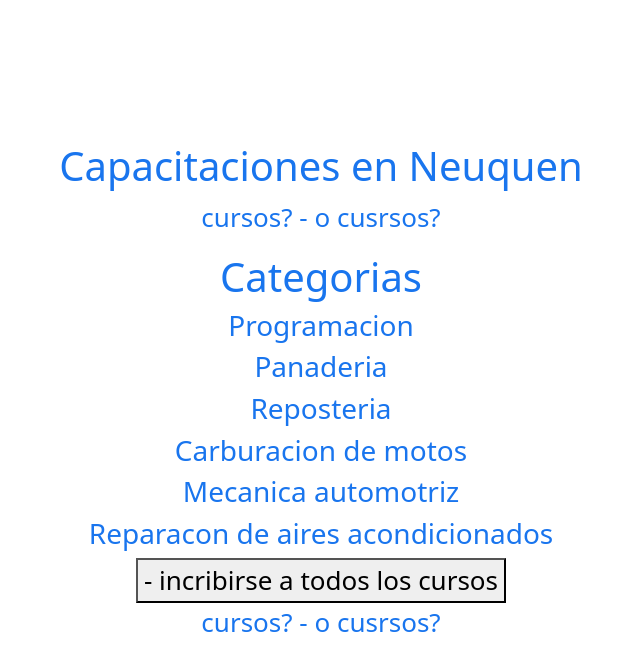
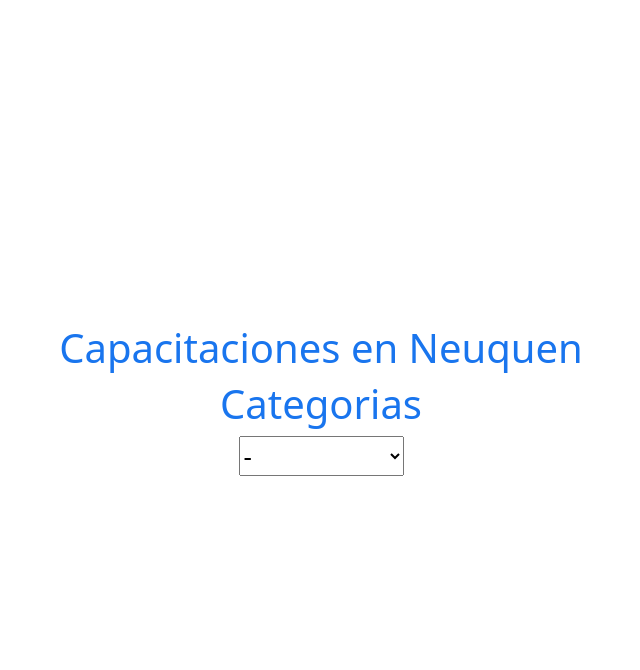
Before and after one commit to FernandezIgnacio/EvaTecnicaNyM, a React (Create React App) app: page / in a window 1280 px wide. Shown: the top 670 px of the page, without its empty margins (319-959 px from the left). Built offline with nearby package versions, Linux system fonts and the light colour scheme.

Commit message:
agrego cambios realizdos por nacho de su rama

```diff
--- a/src/App.js
+++ b/src/App.js
@@ -1,28 +1,57 @@
+import React, { useState } from "react";
 import "./App.css";
 /* import { Descripcion } from "./components/descripcion.jsx"; */
-import { Categorias } from "./components/categorias";
-import { Boton } from "./components/button";
-import { Cursos } from "./components/cursos";
+/* import { Categorias } from "./components/categorias"; */
 import { Titulo } from "./components/titulo";
+const cat = [
+  {
+    idCategoria: "1",
+    nombreCat: "Informatica",
+  },
+  {
+    idCategoria: "2",
+    nombreCat: "Cocina",
+  },
+];
+const Cursos = [
+  {
+    idCurso: "1",
+    nameCurso: "Introduccion a la Programacion",
+    descCurso: "Aprende los conceptos basicos de la programacion.",
+    idCategoria: "1",
+  },
+  {
+    idCurso: "2",
+    nameCurso: "Panaderia",
+    descCurso: "Aprende a como hacer pan y facturas.",
+    idCategoria: "2",
+  },
+];
 
 function App() {
+  const [CatSelect, setCatSelect] = useState("");
+
+  const displayCursos = (event) => {
+    console.log(event.target.value);
+    setCatSelect(event.target.value);
+  };
   return (
     <div className="App">
-
-
-
       <header className="App-header">
         <Titulo name="Capacitaciones en Neuquen"></Titulo>
-        <Cursos name="cursos?" descrip="o cusrsos?"></Cursos>
         <Titulo name="Categorias"></Titulo>
-        <Categorias title="Programacion"></Categorias>
-        <Categorias title="Panaderia"></Categorias>
-        <Categorias title="Reposteria"></Categorias>
-        <Categorias title="Carburacion de motos"></Categorias>
-        <Categorias title="Mecanica automotriz"></Categorias>
-        <Categorias title="Reparacon de aires acondicionados"></Categorias>
-        <Boton name="incribirse a todos los cursos"></Boton>
-        <Cursos name="cursos?" descrip="o cusrsos?"></Cursos>
+        <select onChange={(event) => displayCursos(event)}>
+          <option>-</option>
+          {cat.map((cat, i) => {
+            return (
+              <option key={i} value={cat.id}>
+                {cat.nombreCat}
+              </option>
+            );
+          })}
+        </select>
+        {CatSelect === "Informatica" && <h4>Introduccion a la Programacion</h4>}
+        {CatSelect === "Cocina" && <h4>Panaderia</h4>}
       </header>
     </div>
   );
```
